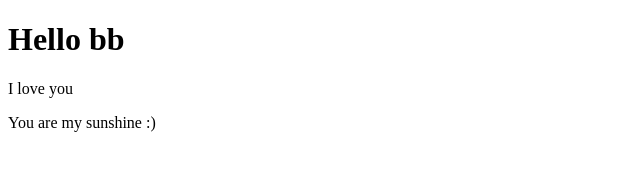
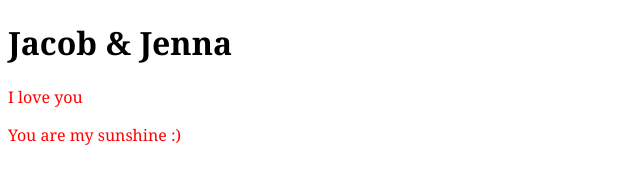
Before and after one commit to Soaringdolphin/soaringdolphin.github.io, a plain HTML site: page index.html in a window 1280 px wide. Shown: the whole page, without its empty margins (0-640 px from the left). Drawn offline with Linux system fonts and the light colour scheme.

Commit message:
Added some color

```diff
--- a/index.html
+++ b/index.html
@@ -1,7 +1,10 @@
 <!DOCTYPE html>
 <html>
+<head>
+	<title>Jacob & Jenna</title>
+	<link rel="stylesheet" type="text/css" href="main.css"/>
 <body>
-<h1>Hello bb</h1>
+<h1>Jacob & Jenna</h1>
 <p>I love you</p>
 <p>You are my sunshine :)</p>
 </body>
--- /dev/null
+++ b/main.css
@@ -0,0 +1,8 @@
+body {
+	font-family: Georgia, serif;
+
+
+}
+p {
+	color: red;
+}
```
